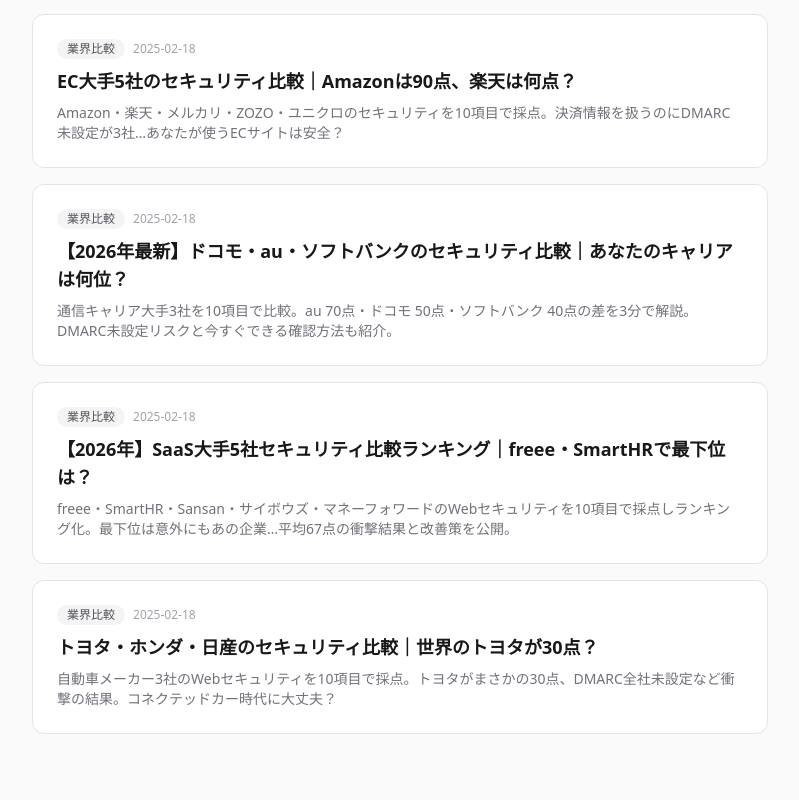
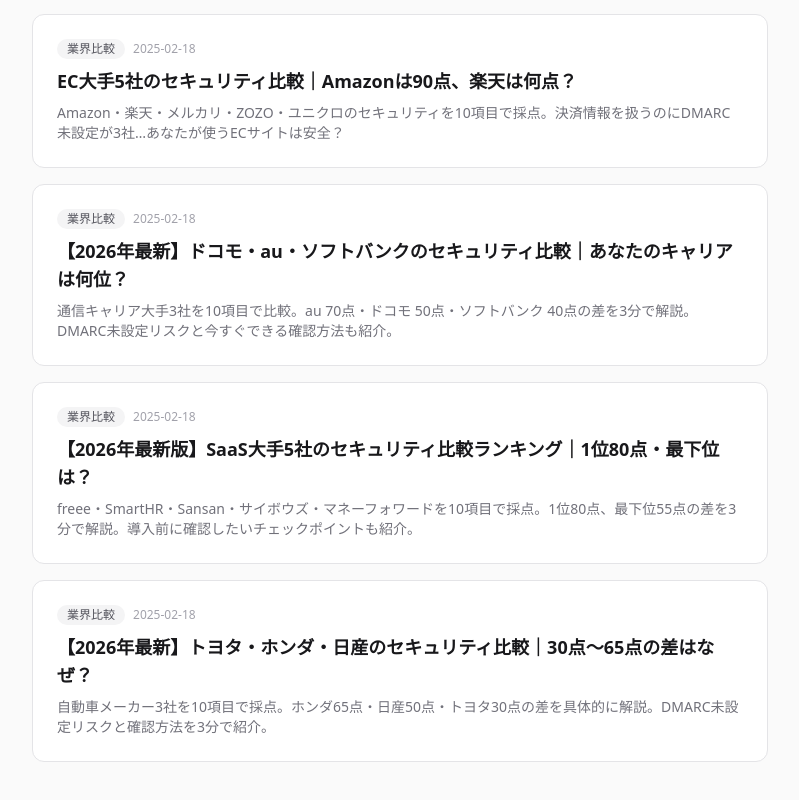
Before and after one commit to okkuso/security-checker, a Next.js app: page /blog in a window 1280 px wide. Shown: the part 9875-10675 px from the top of the page, without its empty margins (240-1039 px from the left). Built offline with nearby package versions, Linux system fonts and the light colour scheme.

Commit message:
Improve SEO titles/descriptions for top comparison pages

```diff
--- a/src/content/articles.ts
+++ b/src/content/articles.ts
@@ -3517,8 +3517,8 @@
   },
   {
     slug: "compare-saas",
-    title: "【2026年】SaaS大手5社セキュリティ比較ランキング｜freee・SmartHRで最下位は？",
-    description: "freee・SmartHR・Sansan・サイボウズ・マネーフォワードのWebセキュリティを10項目で採点しランキング化。最下位は意外にもあの企業…平均67点の衝撃結果と改善策を公開。",
+    title: "【2026年最新版】SaaS大手5社のセキュリティ比較ランキング｜1位80点・最下位は？",
+    description: "freee・SmartHR・Sansan・サイボウズ・マネーフォワードを10項目で採点。1位80点、最下位55点の差を3分で解説。導入前に確認したいチェックポイントも紹介。",
     publishedAt: "2025-02-18",
     category: "業界比較",
     tags: ["SaaS", "業界比較", "freee", "SmartHR", "Sansan", "サイボウズ", "マネーフォワード"],
@@ -3607,8 +3607,8 @@
   },
   {
     slug: "compare-automobile",
-    title: "トヨタ・ホンダ・日産のセキュリティ比較｜世界のトヨタが30点？",
-    description: "自動車メーカー3社のWebセキュリティを10項目で採点。トヨタがまさかの30点、DMARC全社未設定など衝撃の結果。コネクテッドカー時代に大丈夫？",
+    title: "【2026年最新】トヨタ・ホンダ・日産のセキュリティ比較｜30点〜65点の差はなぜ？",
+    description: "自動車メーカー3社を10項目で採点。ホンダ65点・日産50点・トヨタ30点の差を具体的に解説。DMARC未設定リスクと確認方法を3分で紹介。",
     publishedAt: "2025-02-18",
     category: "業界比較",
     tags: ["自動車", "業界比較", "トヨタ", "ホンダ", "日産"],
```
